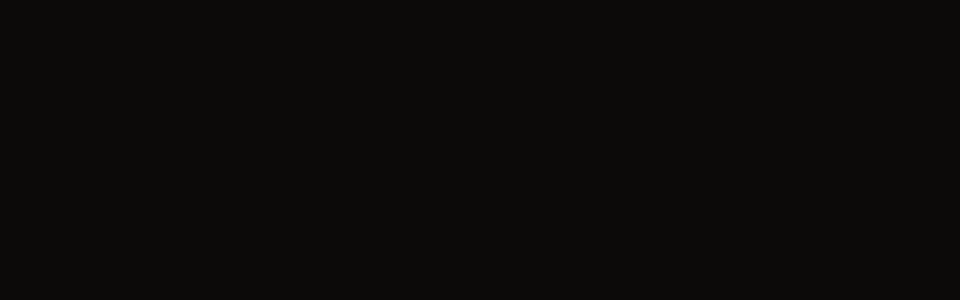
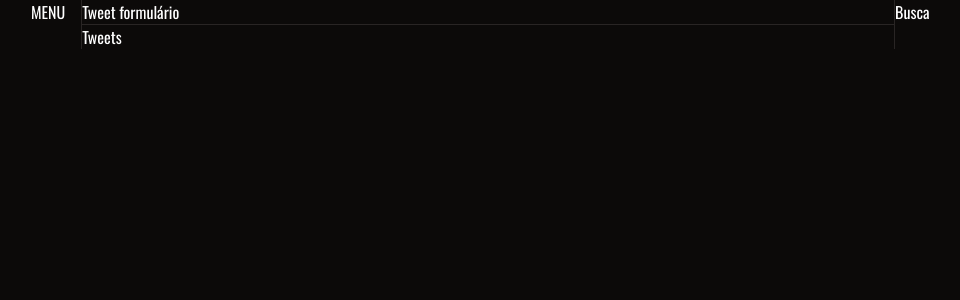
Before and after one commit to lucas-bernardino/z-social-media, a Next.js app in the folder frontend/: page /home in a window 1280 px wide. Before the commit this address had no page. Shown: the top 300 px of the page, without its empty margins (25-985 px from the left). Built offline with nearby package versions, Linux system fonts and the light colour scheme.

Commit message:
Initial structure of home

```diff
--- /dev/null
+++ b/frontend/src/app/(pages)/home/page.tsx
@@ -0,0 +1,13 @@
+export default function HomePage() {
+  return (
+    <div className="flex flex-col w-full">
+      <div className="border-muted border-x-[1px] border-b-[1px]">
+        Tweet formulário
+      </div>
+
+      <div className="border-muted border-x-[1px]">
+        Tweets
+      </div>
+    </div>
+  )
+}
--- /dev/null
+++ b/frontend/src/app/(pages)/layout.tsx
@@ -0,0 +1,10 @@
+export default function PageLayout({ children }: { children: React.ReactNode }) {
+  return (
+    <div className="relative flex justify-center item-start w-[1200px] m-auto">
+      <div className="sticky top-0 flex mx-4 max-w-[200px]">MENU
+      </div>
+      {children}
+      <div className="sticky top-0 flex w-full max-w-[320px]">Busca</div>
+    </div>
+  )
+}
```
